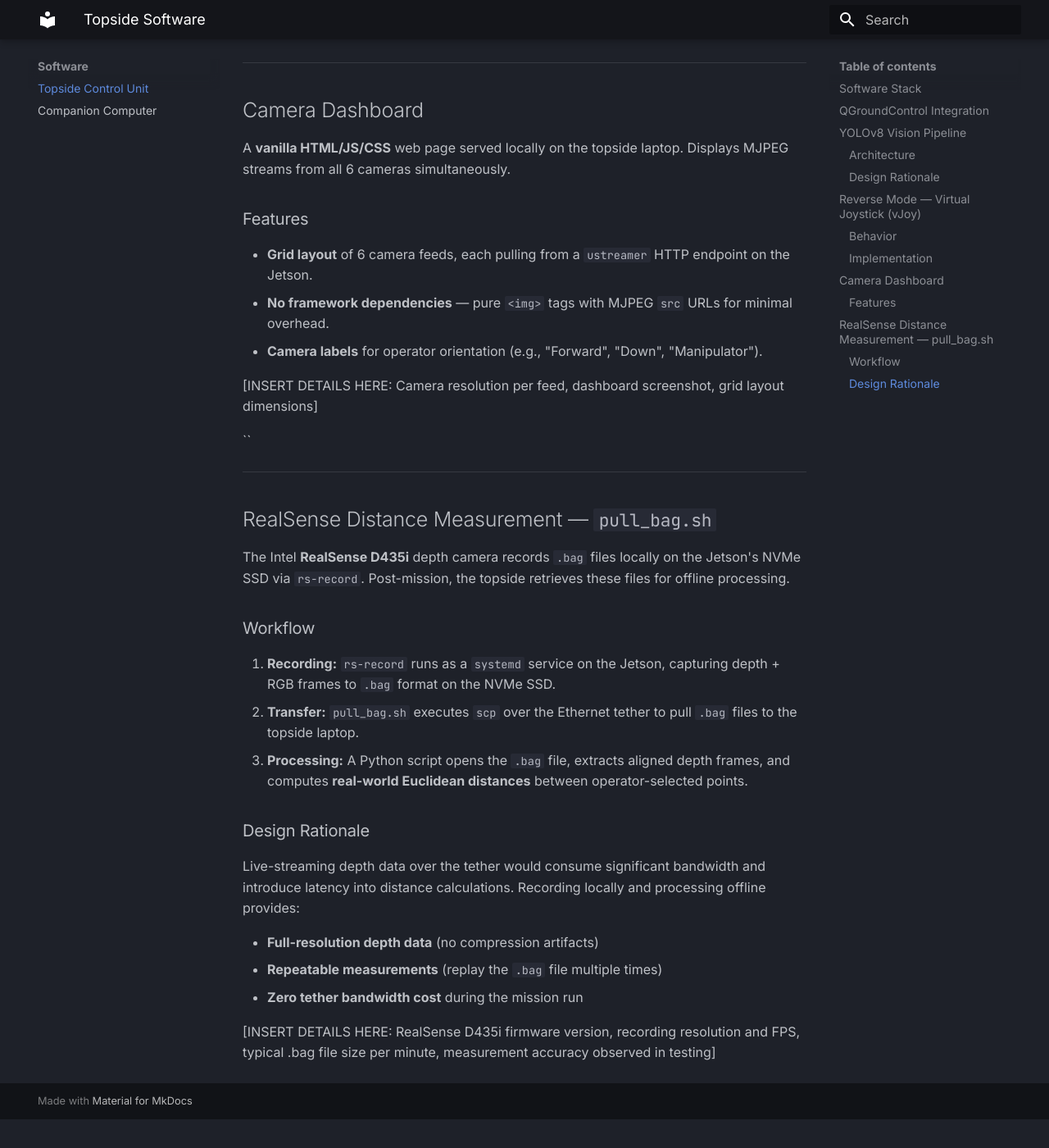
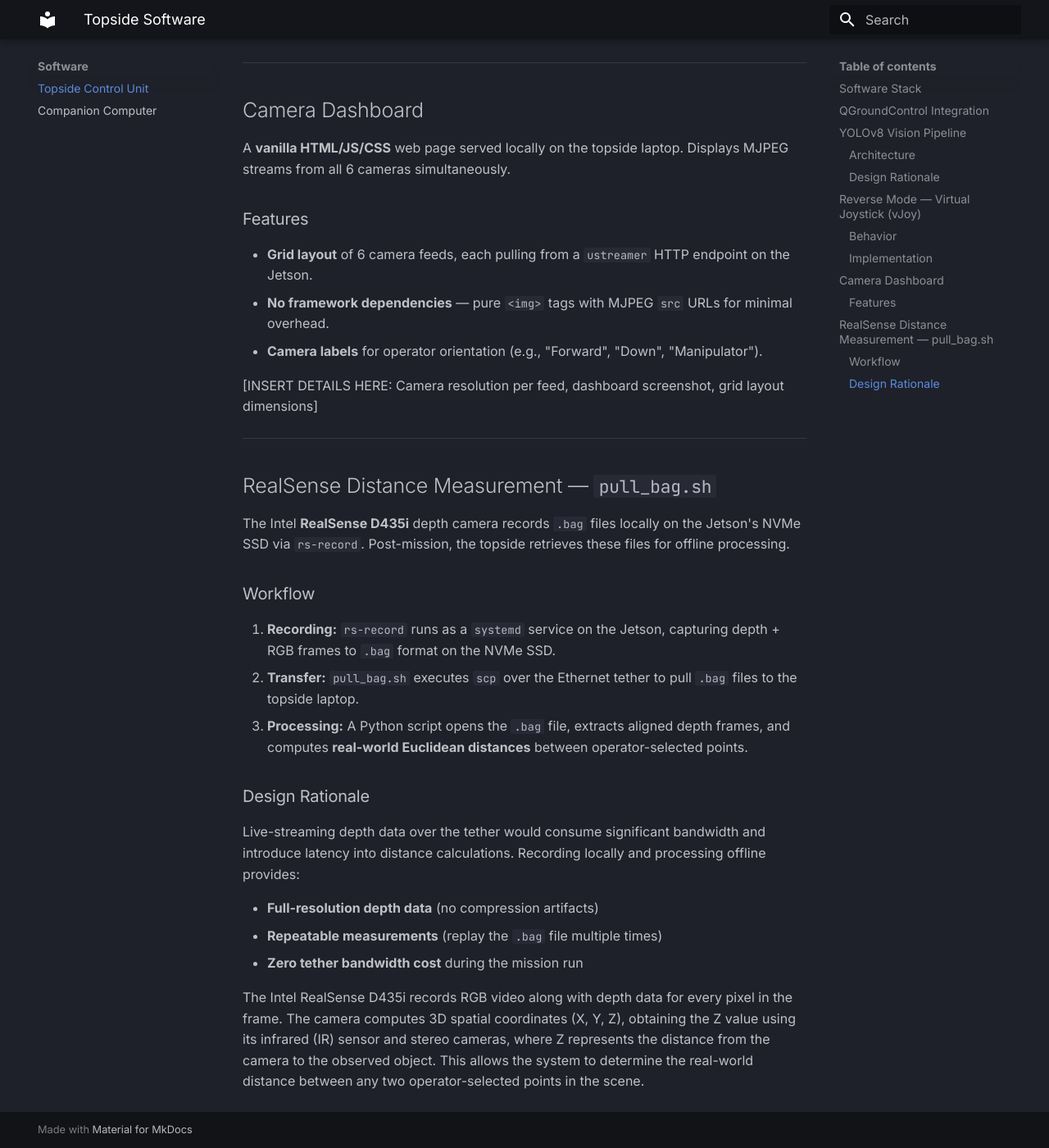
Before and after one commit to Enderboy2/rov, an MkDocs documentation site: the page built from docs/software/topside.md, in a window 1280 px wide and 1400 px high, scrolled down 2642 px. Shown: the whole window at 82% size. Built offline with MkDocs 1.6.1 and Material for MkDocs 9.7.7, drawn with Linux system fonts in a browser that asks for light colours; before the commit the page ends 4007 px from its top, so only the background shows below that.

Commit message:
design rationale

```diff
--- a/docs/software/topside.md
+++ b/docs/software/topside.md
@@ -92,8 +92,6 @@ A **vanilla HTML/JS/CSS** web page served locally on the topside laptop. Display
 
 [INSERT DETAILS HERE: Camera resolution per feed, dashboard screenshot, grid layout dimensions]
 
-``
-
 ---
 
 ## RealSense Distance Measurement — `pull_bag.sh`
@@ -114,4 +112,4 @@ Live-streaming depth data over the tether would consume significant bandwidth an
 - **Repeatable measurements** (replay the `.bag` file multiple times)
 - **Zero tether bandwidth cost** during the mission run
 
-[INSERT DETAILS HERE: RealSense D435i firmware version, recording resolution and FPS, typical .bag file size per minute, measurement accuracy observed in testing]
+The Intel RealSense D435i records RGB video along with depth data for every pixel in the frame. The camera computes 3D spatial coordinates (X, Y, Z), obtaining the Z value using its infrared (IR) sensor and stereo cameras, where Z represents the distance from the camera to the observed object. This allows the system to determine the real-world distance between any two operator-selected points in the scene.
```
